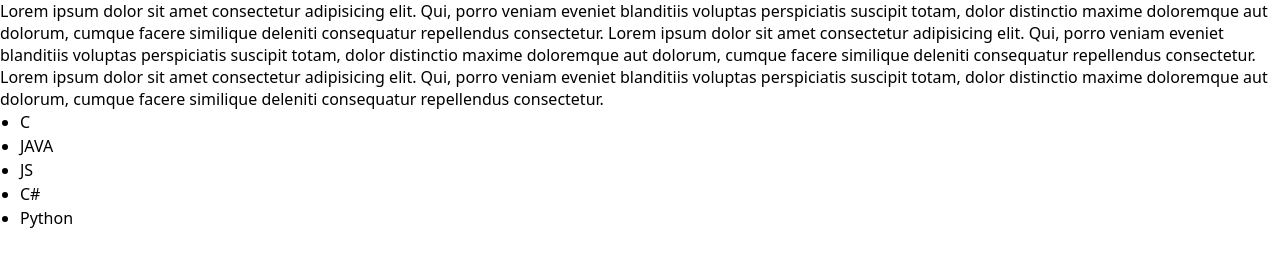
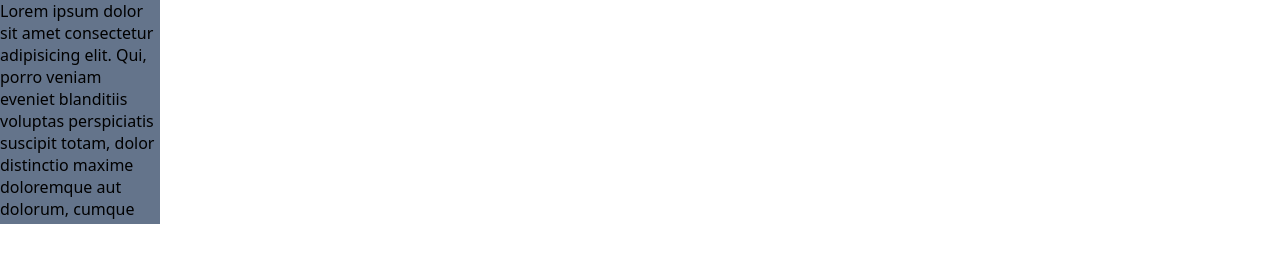
Before and after one commit to muhammadmueenarif/Master-Tailwind-CSS-from-A-to-Z, a website: page index.html in a window 1280 px wide. Drawn offline with nearby package versions, Linux system fonts and the light colour scheme.

Commit message:
text capitalize and uppercase and overflow

```diff
--- a/index.html
+++ b/index.html
@@ -8,22 +8,10 @@
 </head>
 <body>
 
-   <p class="leading-snug">
-    Lorem ipsum dolor sit amet consectetur adipisicing elit. Qui, porro veniam eveniet blanditiis voluptas perspiciatis suscipit totam,
-    dolor distinctio maxime doloremque aut dolorum, cumque facere similique deleniti consequatur repellendus consectetur.
-    Lorem ipsum dolor sit amet consectetur adipisicing elit. Qui, porro veniam eveniet blanditiis voluptas perspiciatis suscipit totam,
-    dolor distinctio maxime doloremque aut dolorum, cumque facere similique deleniti consequatur repellendus consectetur.
+   <p class="leading-snug uppercase bg-slate-500 w-40 h-56 normal-case overflow-auto">
     Lorem ipsum dolor sit amet consectetur adipisicing elit. Qui, porro veniam eveniet blanditiis voluptas perspiciatis suscipit totam,
     dolor distinctio maxime doloremque aut dolorum, cumque facere similique deleniti consequatur repellendus consectetur.
    </p>
 
-   <ul class="list-disc list-outside mx-5">
-    <li>C</li>
-    <li>JAVA</li>
-    <li>JS</li>
-    <li>C#</li>
-    <li>Python</li>
-   </ul>
-
 </body>
 </html>
```
Also changed, not shown: readme.txt.
